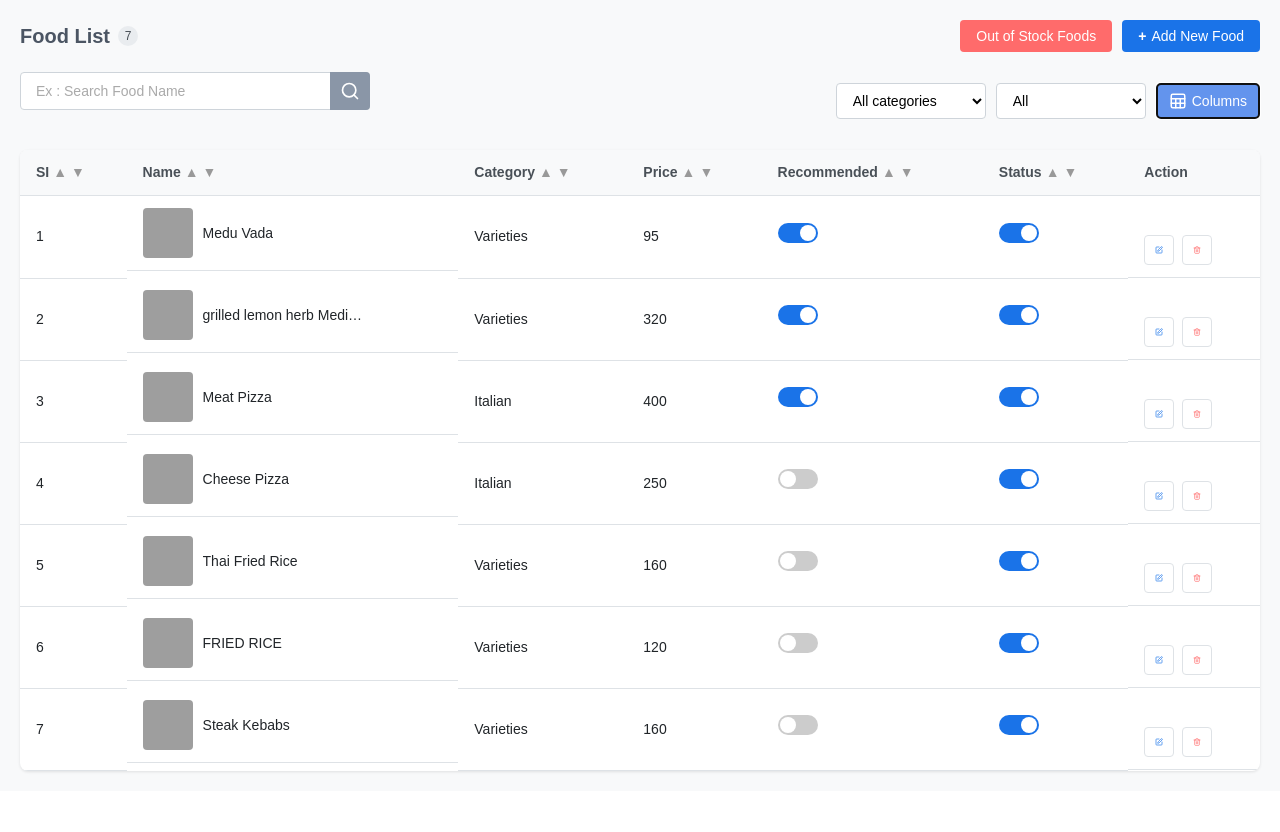
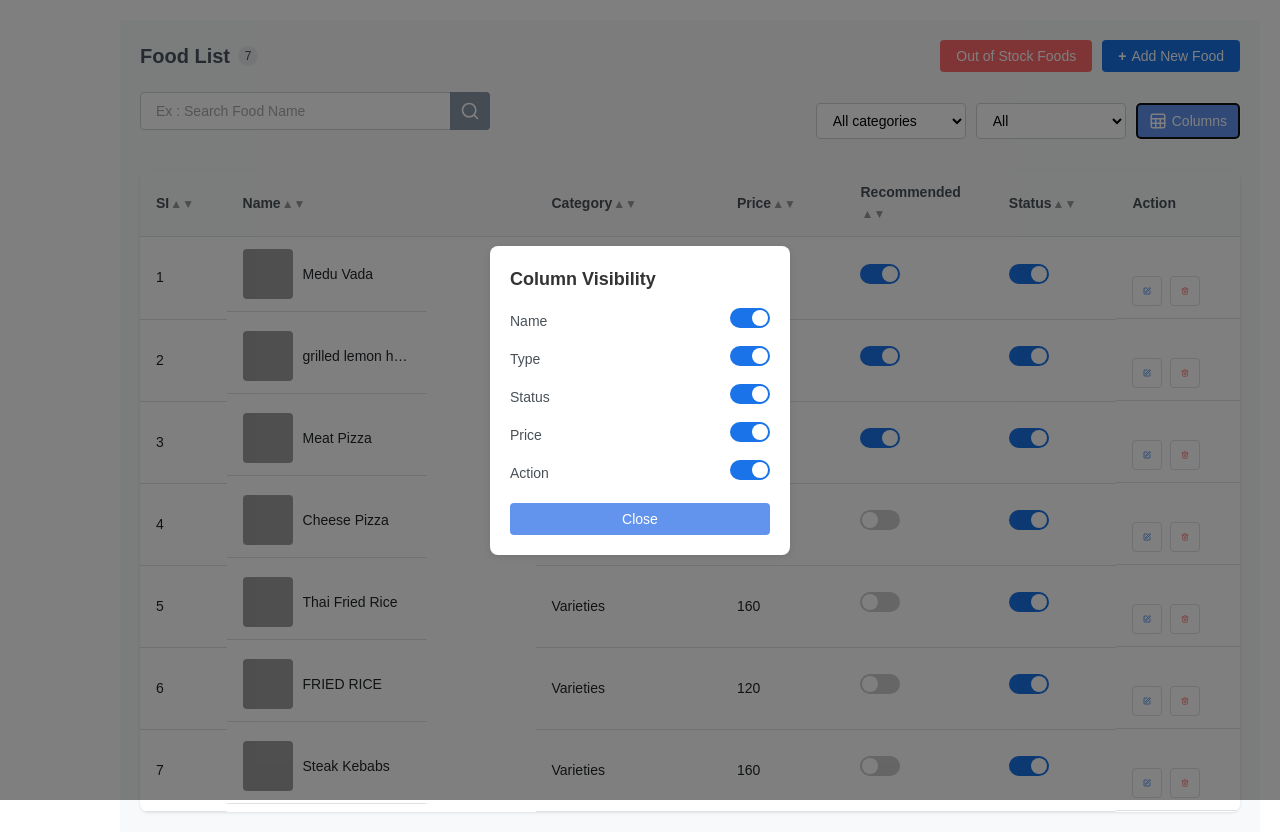
Before and after one commit to sanamthapa5/RestaurantPanel, a React (Vite) app in the folder restaurant/: page /FoodList in a window 1280 px wide. Both pictures are taken after a click on the button "Columns". Before the commit the page ends 800 px from the top, so only its background shows below. Built offline with nearby package versions, Linux system fonts and the light colour scheme; grey boxes are pictures that could not be loaded.

Commit message:
Food List changed

```diff
--- a/restaurant/src/pages/FoodManagement/Foods/FoodList.css
+++ b/restaurant/src/pages/FoodManagement/Foods/FoodList.css
@@ -2,7 +2,10 @@
   font-family: -apple-system, BlinkMacSystemFont, "Segoe UI", Roboto, Oxygen, Ubuntu, Cantarell, "Open Sans",
     "Helvetica Neue", sans-serif;
   max-width: 100%;
-  margin: 0 auto;
+  /* margin: 0 auto; */
+  margin-left: 120px;
+  margin-right: 20px;
+    margin-top: 20px;
   padding: 20px;
   background-color: #f8f9fa;
 }
@@ -77,7 +80,6 @@
   margin-bottom: 20px;
   gap: 10px;
   flex-wrap: wrap;
-  /* background-color: red; */
 }
 
 .FoodList-search-container {
@@ -89,7 +91,7 @@
 
 .FoodList-search-input {
   width: 100%;
-  padding: 8px 12px;
+  padding: 8px 40px 8px 12px;
   border: 1px solid #ced4da;
   border-radius: 4px;
   font-size: 14px;
@@ -138,8 +140,6 @@
   cursor: pointer;
 }
 
-
-
 .FoodList-table-container {
   background-color: white;
   border-radius: 8px;
@@ -150,6 +150,7 @@
 .FoodList-table {
   width: 100%;
   border-collapse: collapse;
+  table-layout: fixed;
 }
 
 .FoodList-table th {
@@ -159,6 +160,7 @@
   font-weight: 600;
   color: #495057;
   border-bottom: 1px solid #dee2e6;
+  cursor: pointer;
 }
 
 .FoodList-table td {
@@ -167,12 +169,43 @@
   color: #212529;
 }
 
+.FoodList-si-column {
+  width: 70px;
+}
+
+.FoodList-name-column {
+  width: 250px;
+}
+
+.FoodList-category-column {
+  width: 150px;
+}
+
+.FoodList-price-column {
+  width: 100px;
+}
+
+.FoodList-recommended-column {
+  width: 120px;
+}
+
+.FoodList-status-column {
+  width: 100px;
+}
+
+.FoodList-action-column {
+  width: 100px;
+}
+
 .FoodList-name-cell {
   display: flex;
   align-items: center;
   gap: 10px;
+  max-width: 200px;
 
+  overflow: hidden;
 }
+
 .FoodList-name-cell span {
   white-space: nowrap;
   overflow: hidden;
@@ -210,7 +243,7 @@
   right: 0;
   bottom: 0;
   background-color: #ccc;
-  transition: .4s;
+  transition: 0.4s;
   border-radius: 34px;
 }
 
@@ -222,7 +255,7 @@
   left: 2px;
   bottom: 2px;
   background-color: white;
-  transition: .4s;
+  transition: 0.4s;
   border-radius: 50%;
 }
 
@@ -260,6 +293,7 @@ input:checked + .FoodList-slider:before {
   color: #ff6b6b;
 }
 
+
 @media (max-width: 768px) {
   .FoodList-header {
     flex-direction: column;
@@ -289,12 +323,127 @@ input:checked + .FoodList-slider:before {
   }
 }
 
+.sort-icons {
+  margin-left: 1px;
+  display: inline-flex;
+  align-items: center;
+  gap: 0;
+}
+
 .sort-icon {
   cursor: pointer;
+  font-size: 12px;
   color: #999;
-  margin-left: 4px;
+  transition: color 0.2s;
+  white-space: nowrap;
 }
 
 .sort-icon.active {
   color: #007bff;
 }
+
+
+
+/* FoodList Modal Styles */
+.FoodList-modal-overlay {
+  position: fixed;
+  top: 0;
+  left: 0;
+  right: 0;
+  bottom: 0;
+  background-color: rgba(0, 0, 0, 0.5);
+  display: flex;
+  justify-content: center;
+  align-items: center;
+  z-index: 1000;
+}
+
+.FoodList-modal-content {
+  background-color: white;
+  padding: 20px;
+  border-radius: 8px;
+  width: 300px;
+  box-shadow: 0 2px 10px rgba(0, 0, 0, 0.1);
+  position: relative;
+}
+
+.FoodList-modal-content h2 {
+  font-size: 18px;
+  font-weight: 600;
+  margin-bottom: 15px;
+  color: #333;
+}
+
+.FoodList-modal-list {
+  list-style: none;
+  padding: 0;
+  margin: 0 0 15px 0;
+}
+
+.FoodList-modal-list li {
+  display: flex;
+  justify-content: space-between;
+  align-items: center;
+  margin-bottom: 10px;
+}
+
+.FoodList-modal-list li span {
+  font-size: 14px;
+  color: #495057;
+}
+
+.FoodList-modal-toggle {
+  position: relative;
+  display: inline-block;
+  width: 40px;
+  height: 20px;
+}
+
+.FoodList-modal-toggle input {
+  opacity: 0;
+  width: 0;
+  height: 0;
+}
+
+.FoodList-modal-slider {
+  position: absolute;
+  cursor: pointer;
+  top: 0;
+  left: 0;
+  right: 0;
+  bottom: 0;
+  background-color: #ccc;
+  transition: 0.4s;
+  border-radius: 34px;
+}
+
+.FoodList-modal-slider:before {
+  position: absolute;
+  content: "";
+  height: 16px;
+  width: 16px;
+  left: 2px;
+  bottom: 2px;
+  background-color: white;
+  transition: 0.4s;
+  border-radius: 50%;
+}
+
+input:checked + .FoodList-modal-slider {
+  background-color: #1a73e8;
+}
+
+input:checked + .FoodList-modal-slider:before {
+  transform: translateX(20px);
+}
+
+.FoodList-modal-close-btn {
+  background-color:#6394ed;
+  color: white;
+  border: none;
+  border-radius: 4px;
+  padding: 8px 16px;
+  font-size: 14px;
+  cursor: pointer;
+  width: 100%;
+}
--- a/restaurant/src/pages/FoodManagement/Foods/FoodList.jsx
+++ b/restaurant/src/pages/FoodManagement/Foods/FoodList.jsx
@@ -82,6 +82,14 @@ const FoodList = () => {
   const [selectedCategory, setSelectedCategory] = useState("All categories");
   const [selectedFilter, setSelectedFilter] = useState("All");
   const [sortConfig, setSortConfig] = useState({ key: null, direction: null });
+  const [isModalOpen, setIsModalOpen] = useState(false);
+  const [visibleColumns, setVisibleColumns] = useState({
+    name: true,
+    type: true,
+    status: true,
+    price: true,
+    action: true,
+  });
 
   const handleToggle = (id, field) => {
     setFoods(
@@ -106,7 +114,7 @@ const FoodList = () => {
         return direction === "ascending" ? a[key] - b[key] : b[key] - a[key];
       } else if (key === "name" || key === "category") {
         const valueA = a[key].toLowerCase();
-        const valueB = b[key].toLowerCase();
+        valueB = b[key].toLowerCase();
         if (valueA < valueB) return direction === "ascending" ? -1 : 1;
         if (valueA > valueB) return direction === "ascending" ? 1 : -1;
         return 0;
@@ -130,7 +138,6 @@ const FoodList = () => {
     setSortConfig({ key, direction });
   };
 
-  // Filter the foods based on search, category, and recommendation filter
   const filteredFoods = foods.filter((food) => {
     const matchesSearch = food.name
       .toLowerCase()
@@ -144,6 +151,30 @@ const FoodList = () => {
       (selectedFilter === "Not Recommended" && !food.recommended);
     return matchesSearch && matchesCategory && matchesFilter;
   });
+
+  const openModal = () => {
+    setIsModalOpen(true);
+  };
+
+  const closeModal = () => {
+    setIsModalOpen(false);
+  };
+
+  const handleColumnToggle = (column) => {
+    setVisibleColumns((prev) => ({
+      ...prev,
+      [column]: !prev[column],
+    }));
+  };
+
+  // Calculate colSpan based on visible columns
+  const visibleColumnCount =
+    2 + // SI and Action are always visible
+    (visibleColumns.name ? 1 : 0) +
+    (visibleColumns.type ? 1 : 0) +
+    (visibleColumns.status ? 1 : 0) +
+    (visibleColumns.price ? 1 : 0) +
+    (visibleColumns.action ? 1 : 0);
 
   return (
     <div className="FoodList-container">
@@ -188,12 +219,8 @@ const FoodList = () => {
               <option>All categories</option>
               <option>Varieties</option>
               <option>Italian</option>
-              <option>Fast Food</option>
-              <option>Chinese</option>
               <option>Nepali</option>
-              <option>Indian</option>
-              <option>Sea Food</option>
-              <option>French</option>
+              <option>Bengali</option>
             </select>
           </div>
 
@@ -209,7 +236,7 @@ const FoodList = () => {
             </select>
           </div>
 
-          <button className="FoodList-columns-btn">
+          <button className="FoodList-columns-btn" onClick={openModal}>
             <Sheet size={18} />
             <span>Columns</span>
           </button>
@@ -247,7 +274,8 @@ const FoodList = () => {
                   </span>
                 </span>
               </th>
-              <th className="FoodList-name-column">
+              {visibleColumns.name && (
+                <th className="FoodList-name-column" onClick={openModal}>
                   Name
                   <span className="sort-icons">
                     <span
@@ -274,7 +302,9 @@ const FoodList = () => {
                     </span>
                   </span>
                 </th>
-              <th className="FoodList-category-column">
+              )}
+              {visibleColumns.type && (
+                <th className="FoodList-category-column" onClick={openModal}>
                   Category
                   <span className="sort-icons">
                     <span
@@ -301,7 +331,9 @@ const FoodList = () => {
                     </span>
                   </span>
                 </th>
-              <th className="FoodList-price-column">
+              )}
+              {visibleColumns.price && (
+                <th className="FoodList-price-column" onClick={openModal}>
                   Price
                   <span className="sort-icons">
                     <span
@@ -328,7 +360,9 @@ const FoodList = () => {
                     </span>
                   </span>
                 </th>
-              <th className="FoodList-recommended-column">
+              )}
+              {visibleColumns.status && (
+                <th className="FoodList-recommended-column" onClick={openModal}>
                   Recommended
                   <span className="sort-icons">
                     <span
@@ -355,7 +389,9 @@ const FoodList = () => {
                     </span>
                   </span>
                 </th>
-              <th className="FoodList-status-column">
+              )}
+              {visibleColumns.action && (
+                <th className="FoodList-status-column" onClick={openModal}>
                   Status
                   <span className="sort-icons">
                     <span
@@ -382,6 +418,7 @@ const FoodList = () => {
                     </span>
                   </span>
                 </th>
+              )}
               <th className="FoodList-action-column">Action</th>
             </tr>
           </thead>
@@ -390,6 +427,7 @@ const FoodList = () => {
               filteredFoods.map((food) => (
                 <tr key={food.id}>
                   <td>{food.id}</td>
+                  {visibleColumns.name && (
                     <td className="FoodList-name-cell">
                       <img
                         src={food.image || "/placeholder.svg"}
@@ -398,8 +436,10 @@ const FoodList = () => {
                       />
                       <span>{food.name}</span>
                     </td>
-                  <td>{food.category}</td>
-                  <td>{food.price}</td>
+                  )}
+                  {visibleColumns.type && <td>{food.category}</td>}
+                  {visibleColumns.price && <td>{food.price}</td>}
+                  {visibleColumns.status && (
                     <td>
                       <label className="FoodList-toggle">
                         <input
@@ -410,6 +450,8 @@ const FoodList = () => {
                         <span className="FoodList-slider"></span>
                       </label>
                     </td>
+                  )}
+                  {visibleColumns.action && (
                     <td>
                       <label className="FoodList-toggle">
                         <input
@@ -420,6 +462,7 @@ const FoodList = () => {
                         <span className="FoodList-slider"></span>
                       </label>
                     </td>
+                  )}
                   <td className="FoodList-action-buttons">
                     <button className="FoodList-edit-btn">
                       <Edit size={16} />
@@ -448,6 +491,77 @@ const FoodList = () => {
           </tbody>
         </table>
       </div>
+
+      {isModalOpen && (
+        <div className="FoodList-modal-overlay" onClick={closeModal}>
+          <div
+            className="FoodList-modal-content"
+            onClick={(e) => e.stopPropagation()}
+          >
+            <h2>Column Visibility</h2>
+            <ul className="FoodList-modal-list">
+              <li>
+                <span>Name</span>
+                <label className="FoodList-modal-toggle">
+                  <input
+                    type="checkbox"
+                    checked={visibleColumns.name}
+                    onChange={() => handleColumnToggle("name")}
+                  />
+                  <span className="FoodList-modal-slider"></span>
+                </label>
+              </li>
+              <li>
+                <span>Type</span>
+                <label className="FoodList-modal-toggle">
+                  <input
+                    type="checkbox"
+                    checked={visibleColumns.type}
+                    onChange={() => handleColumnToggle("type")}
+                  />
+                  <span className="FoodList-modal-slider"></span>
+                </label>
+              </li>
+              <li>
+                <span>Status</span>
+                <label className="FoodList-modal-toggle">
+                  <input
+                    type="checkbox"
+                    checked={visibleColumns.status}
+                    onChange={() => handleColumnToggle("status")}
+                  />
+                  <span className="FoodList-modal-slider"></span>
+                </label>
+              </li>
+              <li>
+                <span>Price</span>
+                <label className="FoodList-modal-toggle">
+                  <input
+                    type="checkbox"
+                    checked={visibleColumns.price}
+                    onChange={() => handleColumnToggle("price")}
+                  />
+                  <span className="FoodList-modal-slider"></span>
+                </label>
+              </li>
+              <li>
+                <span>Action</span>
+                <label className="FoodList-modal-toggle">
+                  <input
+                    type="checkbox"
+                    checked={visibleColumns.action}
+                    onChange={() => handleColumnToggle("action")}
+                  />
+                  <span className="FoodList-modal-slider"></span>
+                </label>
+              </li>
+            </ul>
+            <button className="FoodList-modal-close-btn" onClick={closeModal}>
+              Close
+            </button>
+          </div>
+        </div>
+      )}
     </div>
   );
 };
```
Lines whose indentation alone changed are shown as unchanged.
